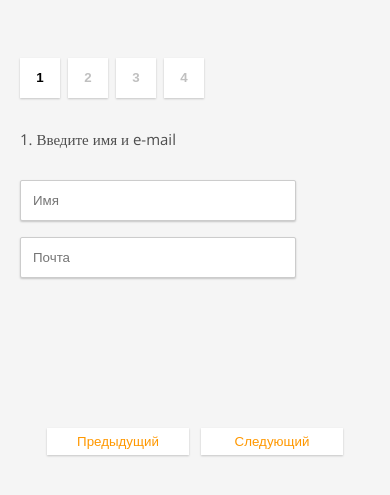
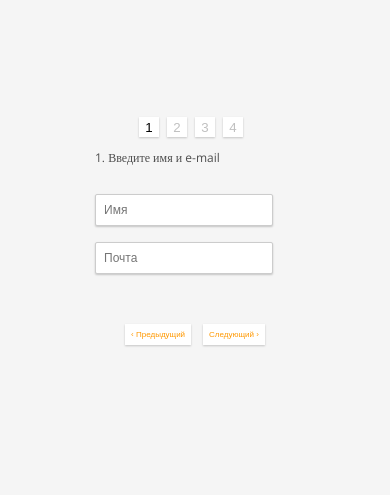
Before and after one commit to sergdeev/LunTestForm, a React (Create React App) app: page / in a window 390 px wide. Shown: the part 191-686 px from the top of the page. Built offline with nearby package versions, Linux system fonts and the light colour scheme.

Commit message:
improved styles, added changing class on the fourth step, code refactoring

```diff
--- a/src/components/App.js
+++ b/src/components/App.js
@@ -112,10 +112,10 @@ class App extends React.Component {
     const newStep = +event.target.name;
     const { steps } = this.state;
 
-    console.log(newStep);
-    console.log(this.state.currentStep);
-    console.log(steps[newStep].isCompleted);
-    if(steps[newStep].isCompleted){
+    //console.log(newStep);
+    //console.log(this.state.currentStep);
+    //console.log(steps[newStep].isCompleted);
+    if(steps[newStep].isCompleted || steps[newStep].isActive){
       this.setState({currentStep: newStep})
     }
   }
@@ -208,7 +208,7 @@ class App extends React.Component {
         {(currentStep === 0) && <FirstStep onChange={this.onChange} values={values} errors={errors}/>}
         {(currentStep === 1) && <SecondStep onChange={this.onChange} values={values} errors={errors} allCities={allCities}/>}
         {(currentStep === 2) && <ThirdStep onChangeSocial={this.onChangeSocial} onChange={this.onChange} values={values} errors={errors}/>}
-        {(currentStep === 3) && <FourthStep onChangeAvatar={this.onChangeAvatar} errors={errors}/>}
+        {(currentStep === 3) && <FourthStep onChangeAvatar={this.onChangeAvatar} errors={errors} values={values}/>}
         {(currentStep === 4) && <Final values={values} allCities={allCities}/>}
         <BottomNavigation nextStep={this.nextStep} prevStep={this.prevStep} currentStep={currentStep}/>
       </div>
--- a/src/components/navigation/BottomNavigation.jsx
+++ b/src/components/navigation/BottomNavigation.jsx
@@ -1,9 +1,7 @@
 import React from "react";
 
-
-export default class BottomNavigation extends React.Component{
-    render(){
-        const { prevStep, nextStep, currentStep } = this.props;
+export default function BottomNavigation(props){
+    const { prevStep, nextStep, currentStep } = props;
         return(
             <div className="bottomButtons_container">
                 {(currentStep !== 4)? (
@@ -14,7 +12,7 @@ export default class BottomNavigation extends React.Component{
                             onClick={prevStep}
                             disabled = {currentStep === 0}
                             >
-                            Предыдущий
+                            &lsaquo; Предыдущий
                         </button>
                         {(currentStep === 3)?
                         <button
@@ -29,7 +27,7 @@ export default class BottomNavigation extends React.Component{
                             className="btn"
                             onClick={nextStep}
                         >
-                            Следующий
+                            Следующий &rsaquo;
                         </button>
                         }
                     </div>
@@ -49,5 +47,4 @@ export default class BottomNavigation extends React.Component{
                 }
             </div>
         );
-    }
-};
+}
--- a/src/components/navigation/TopNavigation.jsx
+++ b/src/components/navigation/TopNavigation.jsx
@@ -1,9 +1,8 @@
 import React from "react";
 
 
-export default class TopNavigation extends React.Component {
-
-    getClassName = (step) => {
+export default function TopNavigation(props) {
+    const getClassName = (step) => {
         let value = "top_button";
         if(step.isActive){
             value += " isActive";
@@ -13,8 +12,7 @@ export default class TopNavigation extends React.Component {
         return value
     }
 
-    render() {
-        const { steps, changeStep, currentStep } = this.props;
+    const { steps, changeStep, currentStep } = props;
     return (
         <div className="buttons_container">
             {(currentStep !== 4) &&
@@ -24,7 +22,7 @@ export default class TopNavigation extends React.Component {
                             key={step.id}
                             name={step.id}
                             type="button"
-                                className={this.getClassName(step)}
+                            className={getClassName(step)}
                             onClick={changeStep}
                             >
                             {step.id + 1}
@@ -35,4 +33,3 @@ export default class TopNavigation extends React.Component {
         </div>
     );
 }
-}
--- a/src/components/steps/Final.jsx
+++ b/src/components/steps/Final.jsx
@@ -1,10 +1,8 @@
 import React from "react";
 import countries from "../../data/countries.json";
 
-export default class ThirdStep extends React.Component{
-
-    render(){
-        const { values: {name, email, country, city, avatar, fbValue, vkValue, twitValue, okValue}, allCities } = this.props;
+export default function ThirdStep(props){
+    const { values: {name, email, country, city, avatar, fbValue, vkValue, twitValue, okValue}, allCities } = props;
     const cityName = allCities.find(item => item.id === city).name;
     const countryName = countries[country];
     return(
@@ -25,5 +23,4 @@ export default class ThirdStep extends React.Component{
             </div>
         </div>
     );
-    }
 };
--- a/src/components/steps/FirstStep.jsx
+++ b/src/components/steps/FirstStep.jsx
@@ -1,10 +1,9 @@
 import React from "react";
 
 
-export default class FirstStep extends React.Component{
-    addErrorClass = (error) => (error? 'invalid' : 'valid');
-    render(){
-        const {values, onChange, errors} = this.props;
+export default function FirstStep(props){
+    const addErrorClass = (error) => (error? 'invalid' : 'valid');
+    const {values, onChange, errors} = props;
     return(
         <div>
             <p>1. Введите имя и e-mail</p>
@@ -14,19 +13,18 @@ export default class FirstStep extends React.Component{
                 name="name"
                 value={values.name}
                 onChange={onChange}
-                    className={`${this.addErrorClass(errors.name)}`}
+                className={`${addErrorClass(errors.name)}`}
             />
-                    {errors.name ? <span className="error">{errors.name}</span> : null}
+                {errors.name ? <div className="error">{errors.name}</div> : null}
             <input
                 type="text"
                 placeholder="Почта"
                 name="email"
                 value={values.email}
                 onChange={onChange}
-                    className={`${this.addErrorClass(errors.email)}`}
+                className={`${addErrorClass(errors.email)}`}
             />
-                    {errors.email ? <span className="error">{errors.email}</span> : null}
+                {errors.email ? <div className="error">{errors.email}</div> : null}
         </div>
     );
-    }
 };
--- a/src/components/steps/SecondStep.jsx
+++ b/src/components/steps/SecondStep.jsx
@@ -2,9 +2,9 @@ import React from "react";
 import countries from "../../data/countries.json";
 
 
-export default class SecondStep extends React.Component{
+export default function SecondStep(props){
 
-    getOptionsCountry = items => {
+    const getOptionsCountry = items => {
         //const countries = JSON.stringify(items);
         const countries = [];
         for (var key in items) {
@@ -13,10 +13,10 @@ export default class SecondStep extends React.Component{
                 name: items[key]
             })
           }
-          return this.getOptionsItems(countries);
+          return getOptionsItems(countries);
     };
 
-    getOptionsItems = items => {
+    const getOptionsItems = items => {
         return items.map(item => (
             <option key={item.id} value={item.id}>
                 {item.name}
@@ -24,10 +24,9 @@ export default class SecondStep extends React.Component{
         ));
     }
 
-    addErrorClass = (error) => (error? 'invalid' : 'valid');
+    const addErrorClass = (error) => (error? 'invalid' : 'valid');
 
-    render(){
-        const {values, onChange, errors, allCities} = this.props;
+    const {values, onChange, errors, allCities} = props;
     return(
         <div className="country_container">
             <p>2. Выберете страну и город</p>
@@ -36,12 +35,12 @@ export default class SecondStep extends React.Component{
                 name="country"
                 value={values.country}
                 onChange={onChange}
-                    className={`${this.addErrorClass(errors.country)}`}
+                className={`${addErrorClass(errors.country)}`}
                 >
                 <option>
                     Выберите страну
                 </option>
-                    {this.getOptionsCountry(countries)}
+                {getOptionsCountry(countries)}
             </select>
             {errors.country ? <div className="error">{errors.country}</div> : null}
             <select
@@ -49,15 +48,14 @@ export default class SecondStep extends React.Component{
                 name="city"
                 value={values.city}
                 onChange={onChange}
-                    className={`${this.addErrorClass(errors.city)}`}
+                className={`${addErrorClass(errors.city)}`}
                 >
                 <option>
                     Выберите город
                 </option>
-                    {this.getOptionsItems(allCities)}
+                {getOptionsItems(allCities)}
             </select>
             {errors.country ? <div className="error">{errors.country}</div> : null}
         </div>
     );
-    }
 };
--- a/src/components/steps/ThirdStep.jsx
+++ b/src/components/steps/ThirdStep.jsx
@@ -1,10 +1,10 @@
 import React from "react";
 
 
-export default class ThirdStep extends React.Component{
-    addErrorClass = (error) => (error? 'invalid' : 'valid');
-    render(){
-        const { onChangeSocial, values, onChange, errors } = this.props;
+export default function ThirdStep(props){
+    const addErrorClass = (error) => (error? 'invalid' : 'valid');
+
+    const { onChangeSocial, values, onChange, errors } = props;
     return(
         <div className="social_container">
             <p>3. Отметьте социальные сети</p>
@@ -25,10 +25,10 @@ export default class ThirdStep extends React.Component{
                             value={values.fbValue}
                             onChange={onChange}
                             name="fbValue"
-                                className={`${this.addErrorClass(errors.fbValue)}`}
+                            className={`${addErrorClass(errors.fbValue)}`}
                             /></td>: <div></div>}
-                        <td>{errors.fbValue ? <div className="error">{errors.fbValue}</div> : null}</td>
                 </tr>
+                <tr>{errors.fbValue ? <td className="error">{errors.fbValue}</td> : null}</tr>
 
                 <tr>
                     <td><input
@@ -46,10 +46,10 @@ export default class ThirdStep extends React.Component{
                             value={values.vkValue}
                             onChange={onChange}
                             name="vkValue"
-                                className={`${this.addErrorClass(errors.vkValue)}`}
+                            className={`${addErrorClass(errors.vkValue)}`}
                             /></td>: <div></div>}
-                        <td>{errors.vkValue ? <div className="error">{errors.vkValue}</div> : null}</td>
                 </tr>
+                <tr>{errors.vkValue ? <div className="error">{errors.vkValue}</div> : null}</tr>
 
                 <tr>
                     <td><input
@@ -67,10 +67,10 @@ export default class ThirdStep extends React.Component{
                             value={values.twitValue}
                             onChange={onChange}
                             name="twitValue"
-                                className={`${this.addErrorClass(errors.twitValue)}`}
+                            className={`${addErrorClass(errors.twitValue)}`}
                             /></td>: <div></div>}
-                        <td>{errors.twitValue ? <div className="error">{errors.twitValue}</div> : null}</td>
                 </tr>
+                <tr>{errors.twitValue ? <div className="error">{errors.twitValue}</div> : null}</tr>
 
                 <tr>
                     <td><input
@@ -88,12 +88,11 @@ export default class ThirdStep extends React.Component{
                             value={values.okValue}
                             onChange={onChange}
                             name="okValue"
-                                className={`${this.addErrorClass(errors.okValue)}`}
+                            className={`${addErrorClass(errors.okValue)}`}
                             /></td>: <div></div>}
-                        <td>{errors.okValue ? <div className="error">{errors.okValue}</div> : null}</td>
                 </tr>
+                <tr>{errors.okValue ? <div className="error">{errors.okValue}</div> : null}</tr>
             </table>
         </div>
     );
-    }
 };
--- a/src/stylesheets/index.css
+++ b/src/stylesheets/index.css
@@ -62,7 +62,6 @@ button:focus, input:focus {
 	font-weight: bold;
 	margin-top: 50px;
   color: #bbbbbb;
-  align-self: flex-start;
 }
 
 .top_button {
@@ -85,8 +84,8 @@ button:focus, input:focus {
 .btn {
   margin-top: 150px;
 	color: #ff9800;
-	width: 142px;
-	padding: 6px;
+  padding: 6px;
+  font-weight: 500;
 }
 
 .btn_special{
@@ -102,9 +101,6 @@ button:focus, input:focus {
   align-self: flex-start;
 }
 
-.country_container{
-  align-self: flex-start;
-}
 
 td {
   padding-bottom: 10px;
@@ -129,8 +125,12 @@ td input[type=text]{
   height: 150px;
   display: inline-block;
   margin-right: 16px;
+  border-radius: 2px;
 }
 
+.imgActive{
+  border: 1px solid #ff9800;
+}
 
 .final_container {
   padding: 24px;
@@ -162,3 +162,156 @@ td input[type=text]{
   margin-top: 32px;
   padding: 10px;
 }
+
+
+
+@media (max-width: 768px){
+  body{
+    font-size: 14px;
+  }
+
+  .form_container {
+    width: 250px;
+  }
+
+  .buttons_container{
+    margin: 0;
+  }
+
+  .top_button {
+    width: 30px;
+    height: 30px;
+    margin-right: 8px;
+    font-weight: 500;
+  }
+
+
+  input[type=text], select {
+    font-size: 12px;
+    margin: 16px 1px 0 0;
+    padding: 10px;
+    width: 140px;
+  }
+
+  .error{
+    font-size: 12px;
+  }
+
+  .btn {
+    margin-top: 50px;
+    padding: 10px;
+    font-size: 10px;
+  }
+
+  td input[type=text]{
+    width: 150px;
+    padding: 6px 10px 6px 10px;
+  }
+
+  .img_container img {
+    width: 90px;
+    height: 90px;
+    margin-right: 10px;
+  }
+
+
+  .final_container {
+    padding: 12px;
+    font-size: 12px;
+  }
+
+  .final_title{
+    margin-top: 8px;
+    font-size: 16px;
+    font-weight: 600;
+  }
+
+  .final_data{
+    margin-right: 16px;
+  }
+
+  .final_image img{
+    width: 133.3px;
+    height: 130px;
+  }
+
+}
+
+
+@media (max-width: 480px){
+
+  body{
+    font-size: 12px;
+  }
+
+  .buttons_container{
+    margin: 0;
+  }
+
+  .form_container {
+    width: 200px;
+  }
+
+  input[type=text], select {
+    font-size: 12px;
+    margin: 16px 1px 0 0;
+    padding: 8px;
+    width: 160px;
+  }
+
+  .top_button {
+    width: 20px;
+    height: 20px;
+    margin-right: 8px;
+    font-weight: 500;
+  }
+
+  .btn {
+    margin-top: 50px;
+    padding: 6px;
+    font-size: 8px;
+  }
+
+  .img_container img {
+    width: 50px;
+    height: 50px;
+    margin-right: 6px;
+  }
+
+  td input[type=text]{
+    font-size: 8px;
+    width: 100px;
+    padding: 6px 8px 6px 8px;
+  }
+
+  .reset_btn{
+    margin-top: 32px;
+    padding: 6px;
+    font-size: 8px;
+  }
+
+  .final_container {
+    padding: 8px;
+    font-size: 8px;
+    flex-direction: column-reverse;
+    align-items: center;
+  }
+
+  .final_title{
+    margin-top: 8px;
+    font-size: 12px;
+    font-weight: 600;
+  }
+
+  .final_data{
+    min-width: 80px;
+    font-family: "Open Sans";
+  }
+
+
+  .final_image img{
+    width: 66.6px;
+    height: 65px;
+  }
+
+}
```
Also changed, not shown: src/components/Validation.jsx (+4 -4 lines), src/components/steps/FourthStep.jsx (+14 -8 lines). Lines whose indentation alone changed are shown as unchanged.
